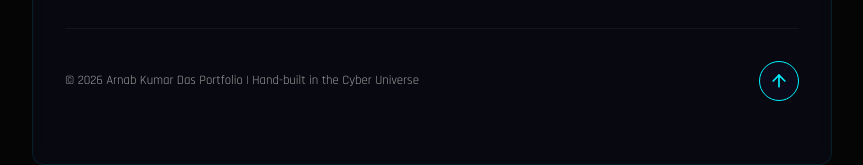
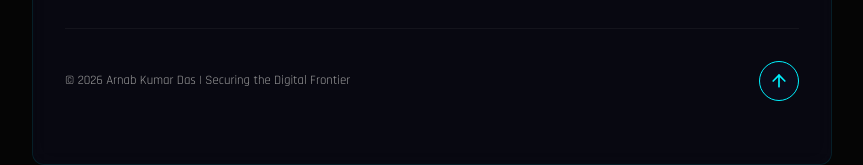
Before and after one commit to arnabdevs/portfolio, a React (Vite) app: page / in a window 1280 px wide. Shown: the part 5120-5285 px from the top of the page, without its empty margins (208-1071 px from the left). Built offline with nearby package versions, Linux system fonts and the light colour scheme.

Commit message:
chore: Update footer tagline

```diff
--- a/src/components/Contact/Contact.jsx
+++ b/src/components/Contact/Contact.jsx
@@ -69,7 +69,7 @@ const Contact = () => {
                     </div>
 
                     <div className="footer-bottom">
-                        <p>© 2026 Arnab Kumar Das Portfolio | Hand-built in the Cyber Universe</p>
+                        <p>© 2026 Arnab Kumar Das | Securing the Digital Frontier</p>
                         <button className="back-to-top" onClick={scrollToTop}>
                             <ArrowUp size={20} />
                         </button>
```
